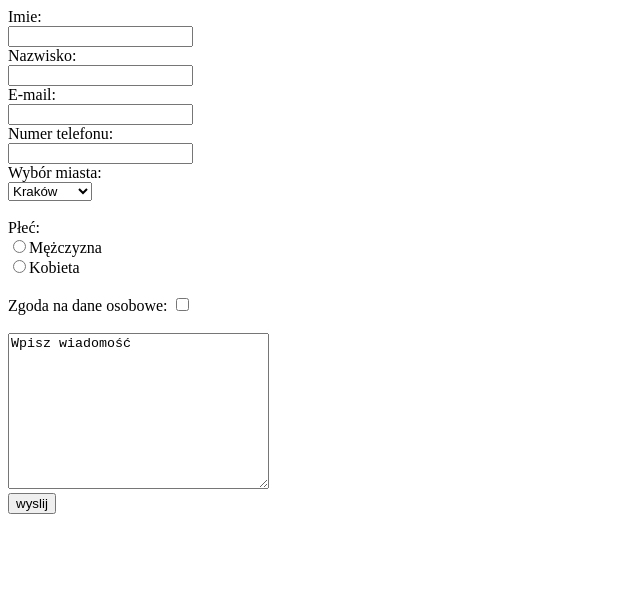
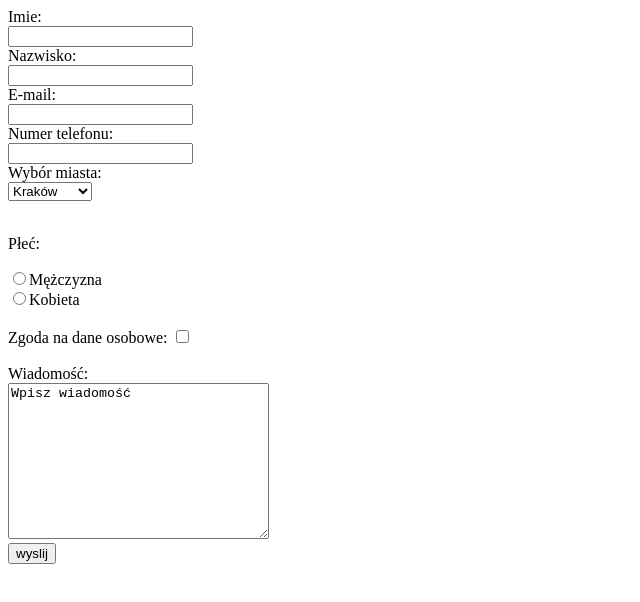
Before and after one commit to kamobi24/kamobi24.github.io, a plain HTML site: page 1-formularz-html5/index.html in a window 1280 px wide. Shown: the whole page, without its empty margins (0-640 px from the left). Drawn offline with Linux system fonts and the light colour scheme.

Commit message:
poprawione puste labelki

```diff
--- a/1-formularz-html5/index.html
+++ b/1-formularz-html5/index.html
@@ -29,15 +29,18 @@
         </select>
 <br><br>
 
-<label>Płeć:</label><br>
-    <input type="radio" name="gender" value="mezczyzna">Mężczyzna<br>
-    <input type="radio" name="gender" value="kobieta">Kobieta<br>
+<p>Płeć:</p>
+    <label for="mezczyzna"></label>
+    <input type="radio" name="gender" id="mezczyzna">Mężczyzna<br>
+    <label for="kobieta"></label>
+    <input type="radio" name="gender" id="kobieta">Kobieta<br>
 <br>
 <label for="checkbox">Zgoda na dane osobowe:</label>
     <input type="checkbox" name="checkbox" id="checkbox"><br>
 <br>
 
-<textarea name="wiadomosc" cols="30" rows="10">Wpisz wiadomość</textarea><br>
+<label for="wiadomosc">Wiadomość:</label><br>
+<textarea name="wiadomosc" cols="30" rows="10" id="wiadomosc">Wpisz wiadomość</textarea><br>
 
 <input type="submit" value="wyslij"><br>
 
```
